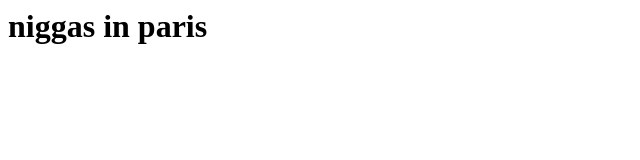
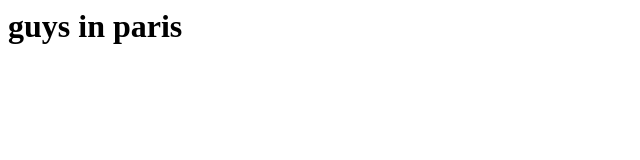
Before and after one commit to Naruto2619/IOT-Home, a website: page client2.html in a window 1280 px wide. Shown: the whole page, without its empty margins (0-640 px from the left). Drawn offline with Linux system fonts and the light colour scheme.

Commit message:
Update client2.html

```diff
--- a/client2.html
+++ b/client2.html
@@ -1 +1 @@
-<html><body><h1>niggas in paris</h1></body></html>
+<html><body><h1>guys in paris</h1></body></html>
```
